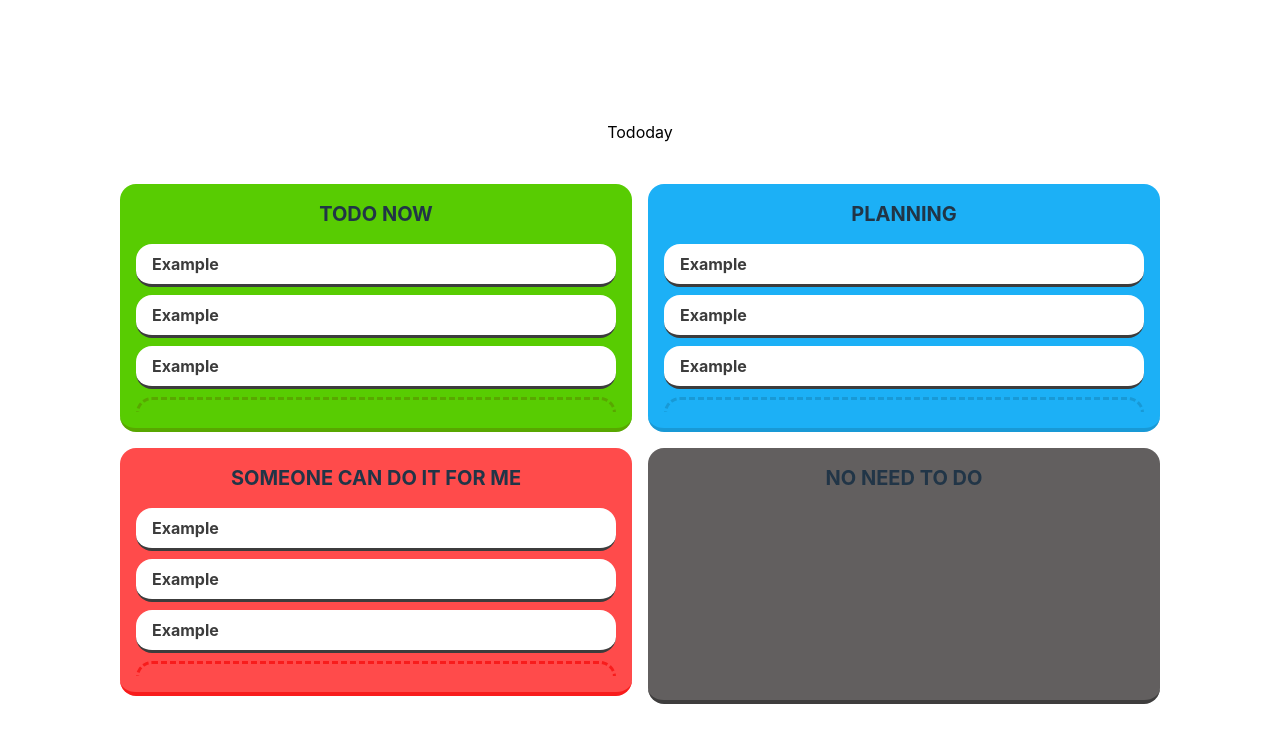
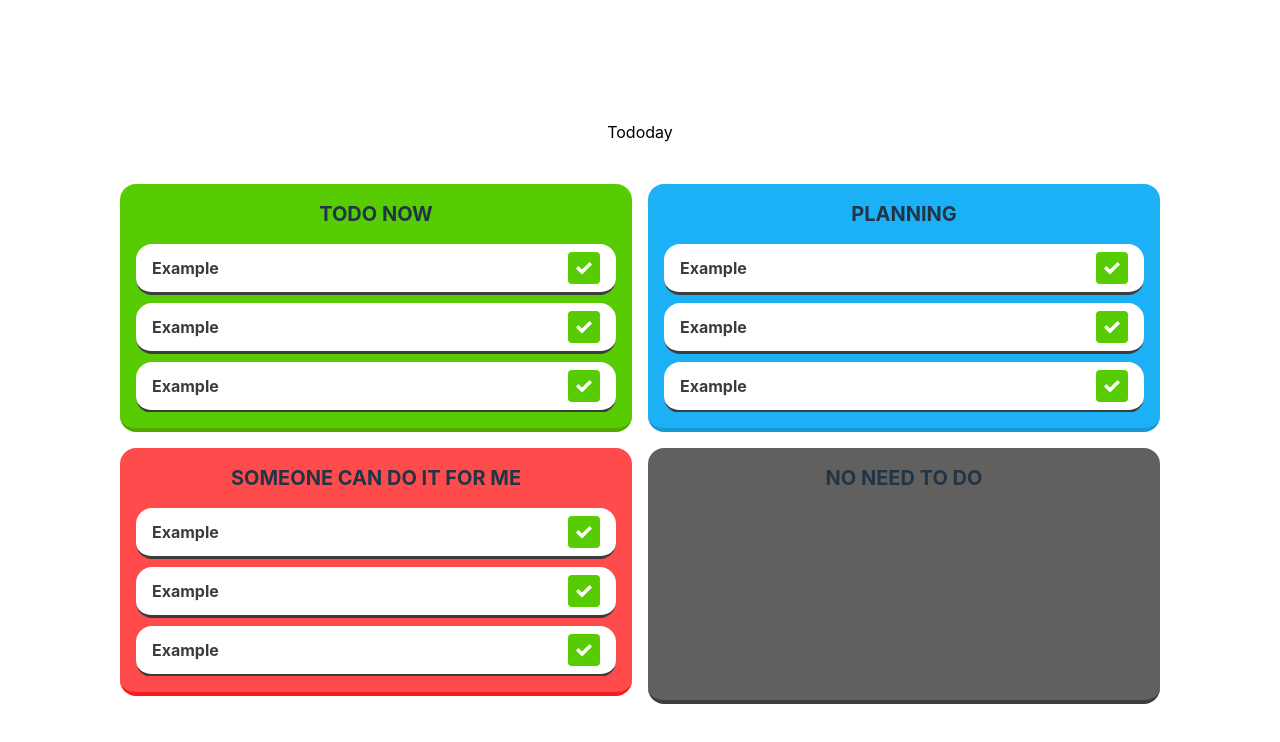
Before and after one commit to OpenUET/TodoDay, a React (Vite) app in the folder client/: page / in a window 1280 px wide. Shown: the top 742 px of the page. Built offline with nearby package versions, Linux system fonts and the light colour scheme; no server answers.

Commit message:
Add checkmark button and edit button in Task

```diff
--- a/client/src/components/Task.jsx
+++ b/client/src/components/Task.jsx
@@ -1,11 +1,30 @@
 import React, { useState } from 'react';
+import { ImCheckmark, ImPencil } from "react-icons/im";
 
 function Task({ name }) {
+  const [isButtonVisible, setIsButtonVisible] = useState(false);
+
+  const handleMouseEnter = () => {
+    setIsButtonVisible(true);
+  };
+
+  const handleMouseLeave = () => {
+    setIsButtonVisible(false);
+  };
+
   return (
-    <div className="w-full">
-      <div className={`bg-white border-b-[3px] border-[#3c3c3c] text-[#3c3c3c] text-left font-bold py-2 px-4 my-2 rounded-2xl w-full`}>
-        {name}
-      </div>
+    <div className={`bg-white border-b-[3px] border-[#3c3c3c] text-[#3c3c3c] text-left font-bold py-2 px-4 my-2 rounded-2xl w-full`}>
+        <div className="flex justify-center items-center">
+            <div className="flex flex-1 items-center">{name}</div>
+            <div className="flex flex-1 justify-end items-center" onMouseEnter={handleMouseEnter} onMouseLeave={handleMouseLeave}>
+                <button className={`${isButtonVisible ? "flex fade-in" : "hidden"} bg-[#ffc800] hover:bg-[#ffd745] transition-colors duration-300 p-2 rounded mr-1`}>
+                    <ImPencil className="text-white"/>
+                </button>
+                <button className={`bg-[#58cc02] hover:bg-[#79d731] transition-colors duration-300 p-2 rounded`}>
+                    <ImCheckmark className="text-white"/>
+                </button>
+            </div>
+        </div>
     </div>
   );
 }
--- a/client/src/index.css
+++ b/client/src/index.css
@@ -18,26 +18,26 @@
   -webkit-text-size-adjust: 100%;
 }
 
-/* width */
+/* Scrollbar Width */
 ::-webkit-scrollbar {
   width: 6px;
 }
 
-/* Track */
+/* Scrollbar Track */
 ::-webkit-scrollbar-track {
   background: #f1f1f1;
   border-radius: 5px;
   display: none;
 }
 
-/* Handle */
+/* Scrollbar Handle */
 ::-webkit-scrollbar-thumb {
   background: #888;
   border-radius: 5px;
   display: none;
 }
 
-/* Handle on hover */
+/* Scrollbar Handle on hover */
 ::-webkit-scrollbar-thumb:hover {
   background: #555;
 }
@@ -76,3 +76,25 @@ h1 {
     background-color: #f9f9f9;
   }
 }
+
+.fade-in {
+	-webkit-animation: fade-in 0.6s cubic-bezier(0.390, 0.575, 0.565, 1.000) both;
+	        animation: fade-in 0.6s cubic-bezier(0.390, 0.575, 0.565, 1.000) both;
+}
+
+@-webkit-keyframes fade-in {
+  0% {
+    opacity: 0;
+  }
+  100% {
+    opacity: 1;
+  }
+}
+@keyframes fade-in {
+  0% {
+    opacity: 0;
+  }
+  100% {
+    opacity: 1;
+  }
+}
--- a/package.json
+++ b/package.json
@@ -3,6 +3,7 @@
     "dev": "concurrently \"cd server && yarn dev \" \" cd client && yarn dev \""
   },
   "dependencies": {
-    "concurrently": "^8.2.0"
+    "concurrently": "^8.2.0",
+    "react-icons": "^4.10.1"
   }
 }
```
Also changed, not shown: 2 other files (tests, documents, lock files or other folders).
